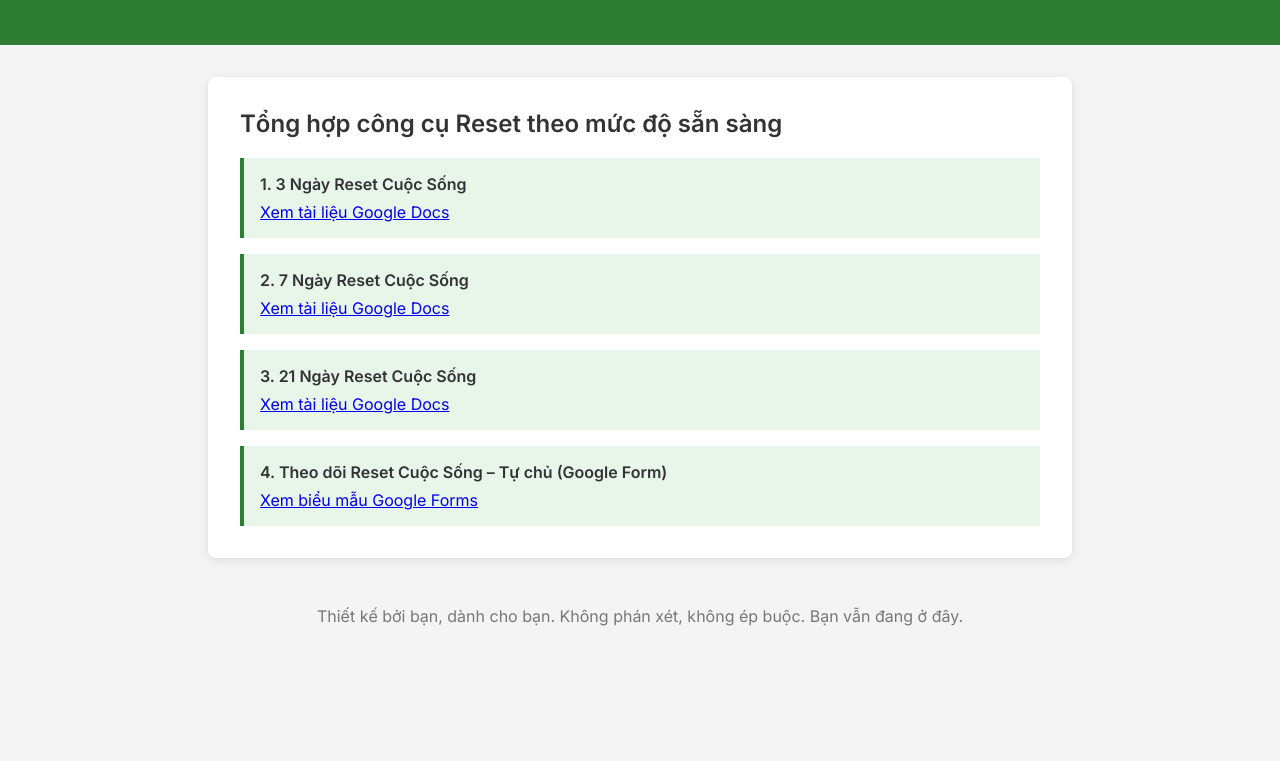
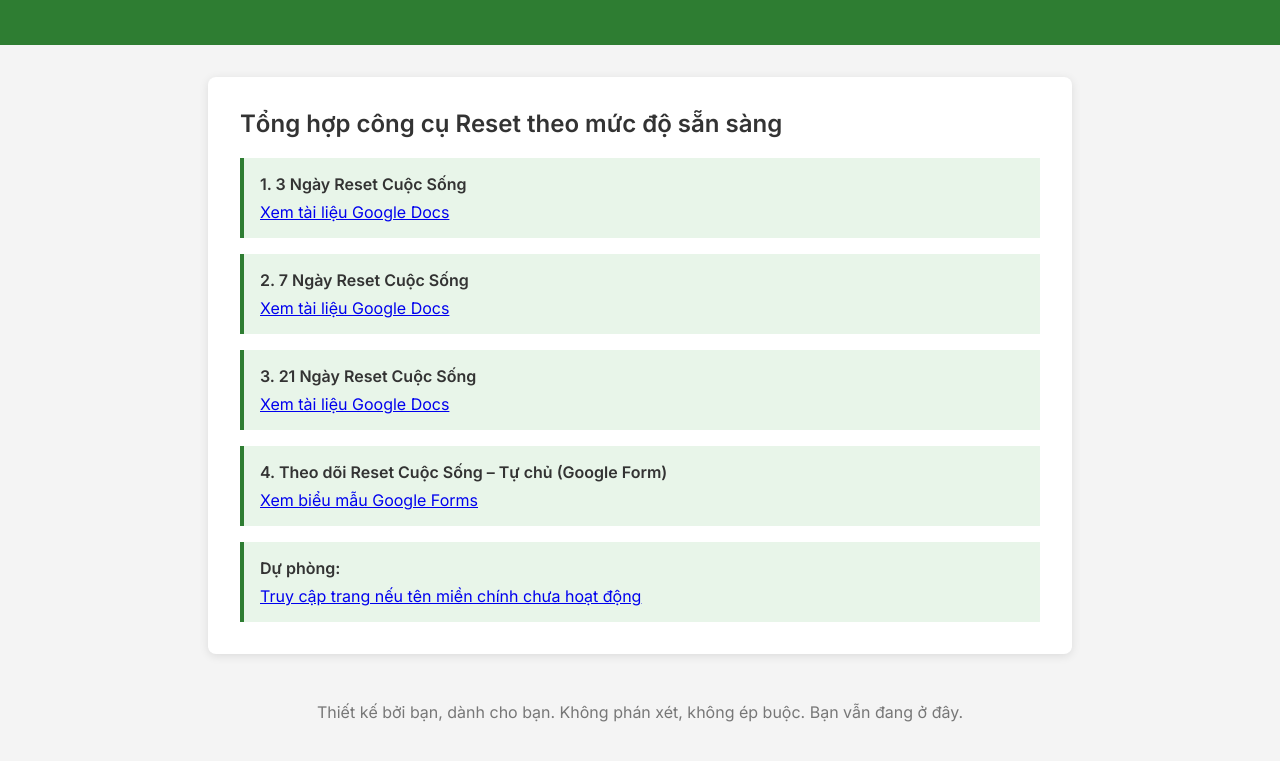
Before and after one commit to DoHoangTan/resetcuocsong, a plain HTML site: page index.html in a window 1280 px wide. Shown: the part 115-876 px from the top of the page. Before the commit the page ends 800 px from the top, so only its background shows below. Drawn offline with Linux system fonts and the light colour scheme.

Commit message:
Update index.html

```diff
--- a/index.html
+++ b/index.html
@@ -114,6 +114,10 @@
       <strong>4. Theo dõi Reset Cuộc Sống – Tự chủ (Google Form)</strong>
       <a href="https://docs.google.com/forms/d/e/1FAIpQLSfy6pZyBKhxvazPKp07mlC4vOmI_Ju4A5N0EP_IEdBuBkIH7g/viewform" target="_blank">Xem biểu mẫu Google Forms</a>
     </div>
+    <div class="link-block">
+      <strong>Dự phòng:</strong>
+      <a href="https://dohoangtan.github.io/resetcuocsong/" target="_blank">Truy cập trang nếu tên miền chính chưa hoạt động</a>
+    </div>
   </section>
 
   <footer>
```
